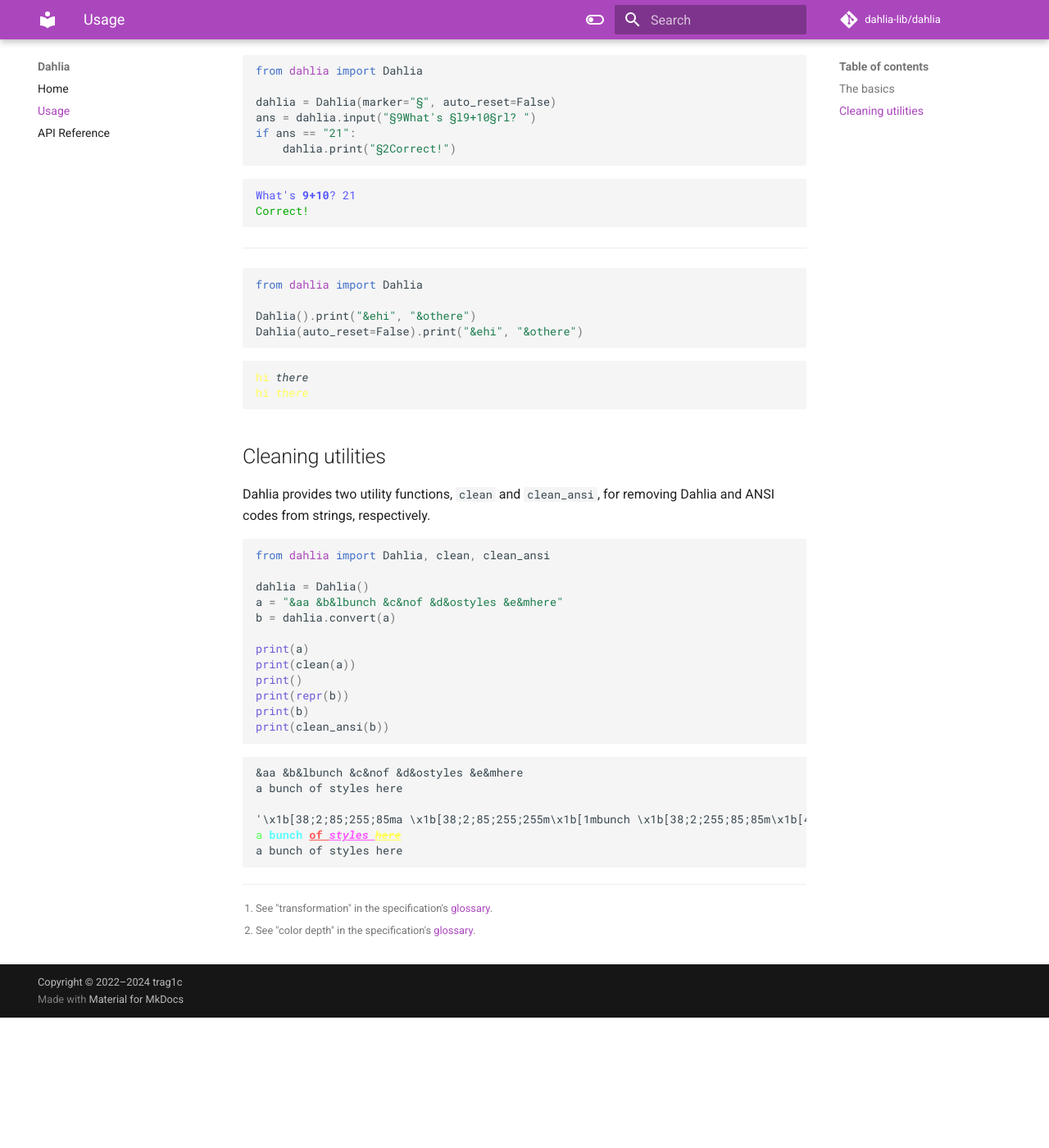
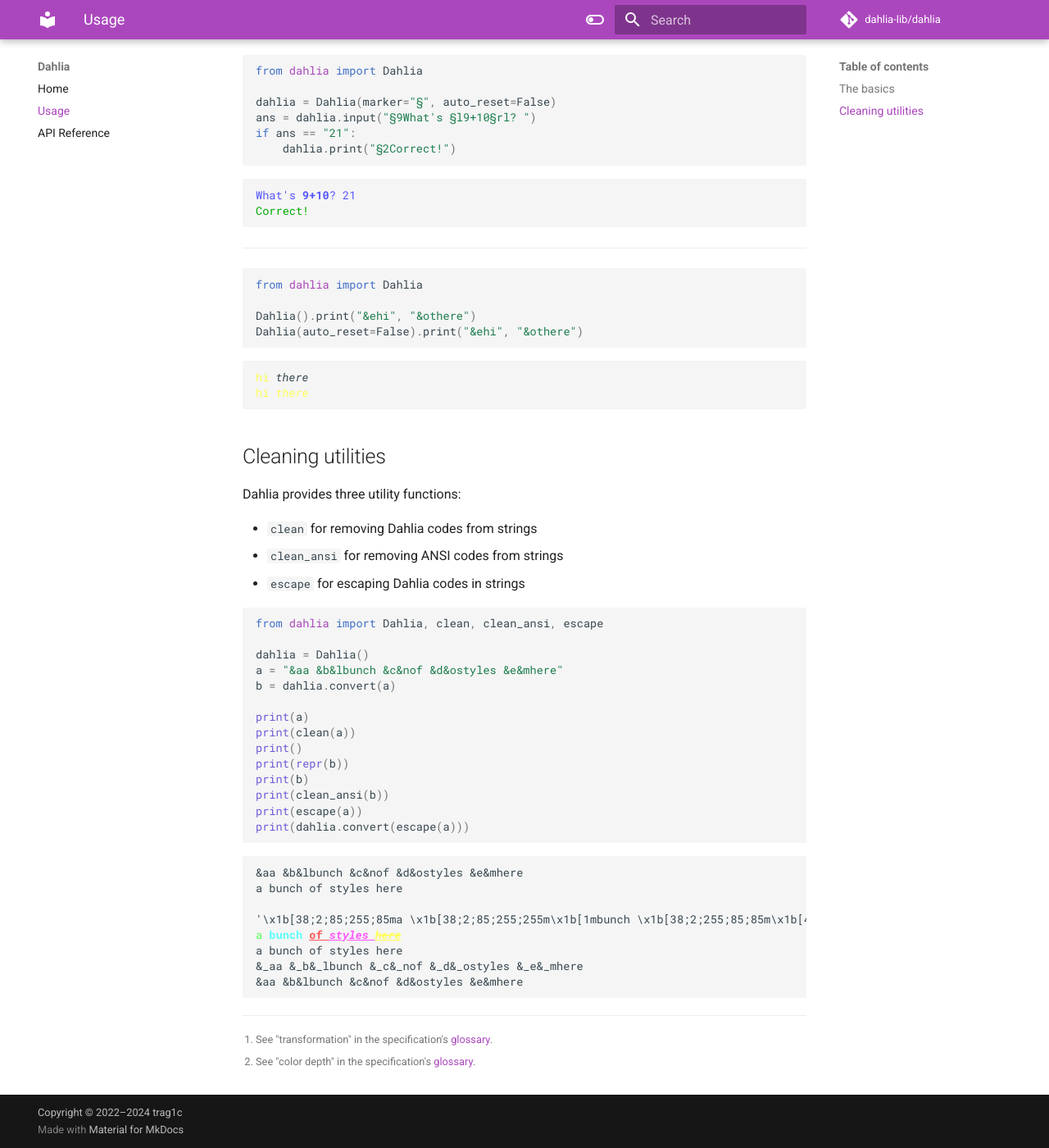
Before and after one commit to dahlia-lib/dahlia, an MkDocs documentation site: the page built from docs/usage.md, in a window 1280 px wide and 1400 px high, scrolled down 1332 px. Shown: the whole window at 82% size. Built offline with MkDocs 1.6.1 and Material for MkDocs 9.7.7, drawn with Linux system fonts in a browser that asks for light colours; comment, search, counter and statistics services are not loaded; the version menu is left out; before the commit the page ends 2573 px from its top, so only the background shows below that.

Commit message:
feat: add escape util (#41)
* refactor: loosen up _find_codes annotation

* feat: add escape util

* docs: mention escape util

* fix: add escape to `__all__`

* docs: fix bullet list rendering

````diff
--- a/dahlia/__init__.py
+++ b/dahlia/__init__.py
@@ -1,9 +1,10 @@
 from dahlia.lib import Dahlia, Depth
-from dahlia.utils import clean, clean_ansi
+from dahlia.utils import clean, clean_ansi, escape
 
 __all__ = (
     "Dahlia",
     "Depth",
     "clean",
     "clean_ansi",
+    "escape",
 )
--- a/docs/usage.md
+++ b/docs/usage.md
@@ -99,10 +99,14 @@ Dahlia(auto_reset=False).print("&ehi", "&othere")
 
 
 ## Cleaning utilities
-Dahlia provides two utility functions, `clean` and `clean_ansi`, for removing
-Dahlia and ANSI codes from strings, respectively.
+Dahlia provides three utility functions:
+
+* `clean` for removing Dahlia codes from strings
+* `clean_ansi` for removing ANSI codes from strings
+* `escape` for escaping Dahlia codes in strings
+
 ```py
-from dahlia import Dahlia, clean, clean_ansi
+from dahlia import Dahlia, clean, clean_ansi, escape
 
 dahlia = Dahlia()
 a = "&aa &b&lbunch &c&nof &d&ostyles &e&mhere"
@@ -114,6 +118,8 @@ print()
 print(repr(b))
 print(b)
 print(clean_ansi(b))
+print(escape(a))
+print(dahlia.convert(escape(a)))
 ```
 <div class="highlight"><pre><code>&aa &b&lbunch &c&nof &d&ostyles &e&mhere
 a bunch of styles here
@@ -121,6 +127,8 @@ a bunch of styles here
 '\x1b[38;2;85;255;85ma \x1b[38;2;85;255;255m\x1b[1mbunch \x1b[38;2;255;85;85m\x1b[4mof \x1b[38;2;255;85;255m\x1b[3mstyles \x1b[38;2;255;255;85m\x1b[9mhere\x1b[0m'
 <span class="dha">a </span><span class="dhl"><span class="dhb">bunch </span><span class="dhc"><span class="dhn">of </span></span><span class="dho"><span class="dhd"><span class="dhn">styles </span></span><span class="dhe"><span class="dhm"><span class="dhn">here</span></span></span></span></span>
 a bunch of styles here
+&_aa &_b&_lbunch &_c&_nof &_d&_ostyles &_e&_mhere
+&aa &b&lbunch &c&nof &d&ostyles &e&mhere
 </code></pre></div>
 
 [glossary]: https://github.com/dahlia-lib/spec/blob/main/SPECIFICATION.md#glossary
````
Also changed, not shown: 2 other files.
